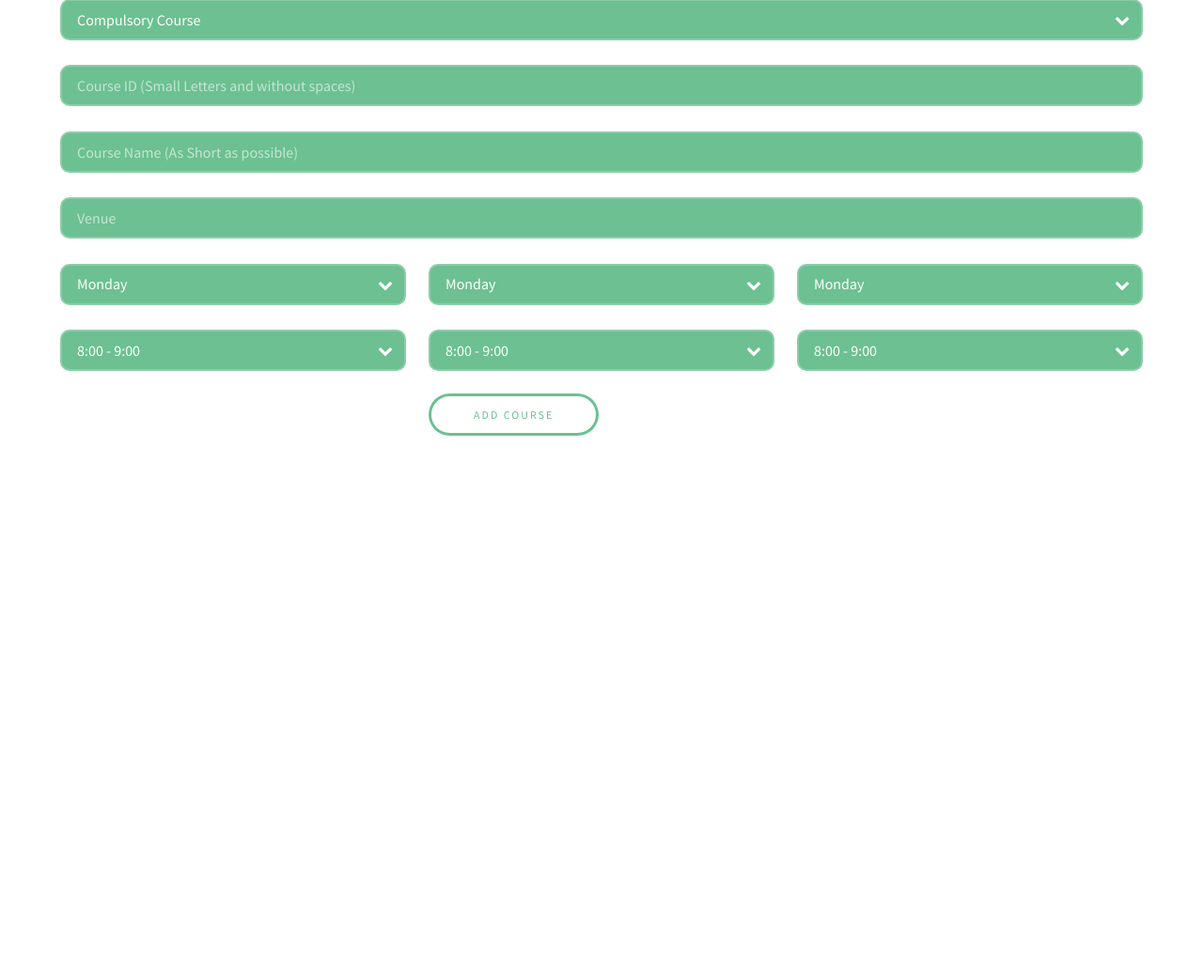
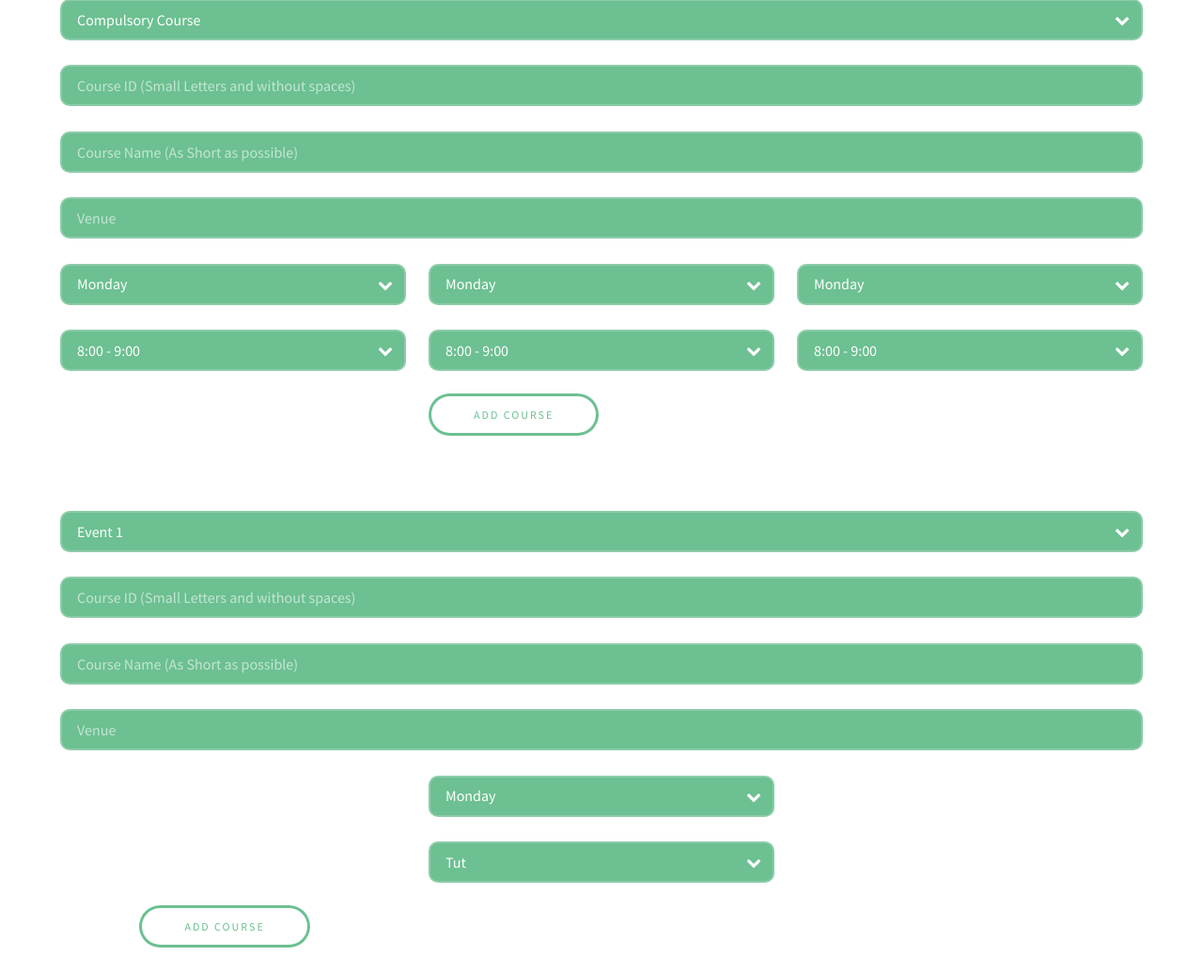
Before and after one commit to saibhaskardevatha/iitg-tt, a PHP site: page /admin/sophomore.php in a window 1280 px wide. Shown: the part 179-1213 px from the top of the page at 94% size. Before the commit the page ends 643 px from the top, so only its background shows below. Run offline with PHP 8.4, Linux system fonts and the light colour scheme.

Commit message:
Sophomore edits

```diff
--- a/admin/sophomore.php
+++ b/admin/sophomore.php
@@ -118,7 +118,59 @@
                     </div>
 				</div>
 
-			</section>
+            </section>
+
+            <section id="main" class="wrapper" style="padding-top:1.5em;padding-bottom: 0">
+            <div class="inner">
+                    <div class="row uniform">
+                        <div class="3u 12u(large)"></div>
+                        <div class="6u 12u(large)">
+                            <form method="post" action="helpers/sophomore_lab.php">
+                                <div class="select-wrapper">
+                                    <select name="event_id" id="event_id">
+                                        <option value="event-1">Event 1</option>
+                                        <option value="event-2">Event 2</option>
+                                        <option value="event-3">Event 3</option>
+                                        <option value="event-4">Event 4</option>
+                                    </select>
+                                </div><br>
+                                <input type="text" name="id" id="id" placeholder="Course ID (Small Letters and without spaces)" /><br>
+                                <input type="text" name="name" id="name" placeholder="Course Name (As Short as possible)" /><br>
+                                <input type="text" name="venue" id="venue" placeholder="Venue" /><br>
+                                <div class="row uniform">
+                                    <div class="4u 12u"></div>
+                                <div class="4u 12u">
+                                    <div class="select-wrapper">
+                                        <select name="lab_day" id="lab_day">
+                                            <option value="monday">Monday</option>
+                                            <option value="tuesday">Tuesday</option>
+                                            <option value="wednesday">Wednesday</option>
+                                            <option value="thursday">Thursday</option>
+                                            <option value="friday">Friday</option>
+                                        </select>
+                                    </div><br>
+                                    <div class="select-wrapper">
+                                        <select name="time" id="time">
+                                            <option value="08:00|09:00">Tut</option>
+                                            <option value="09:00|12:00">Morning</option>
+                                            <option value="14:00|17:00">Afternoon</option>
+                                        </select>
+                                    </div>
+                                </div>
+                                <div class="4u$ 12u$"></div>
+                                <div class="row uniform">
+                                    <div class="4u 12u(small)"></div>
+                                    <div class="4u 12u">
+                                        <input type="submit" value="Add Course"/>
+                                    </div>
+                                    <div class="4u$ 12u$"></div>
+                                </div>
+                            </form>
+                        </form>
+                        <div class="3u$ 12u(large)"></div>
+                    </div>
+				</div></div>
+            </section>
 
 		<!-- Scripts -->
 			<script src="../assets/js/jquery.min.js"></script>
```
Also changed, not shown: admin/helpers/sophomore_lab.php (added, +36 -0 lines), helpers/setup.php (+1 -10 lines), sophomore/index.php (+41 -30 lines).
